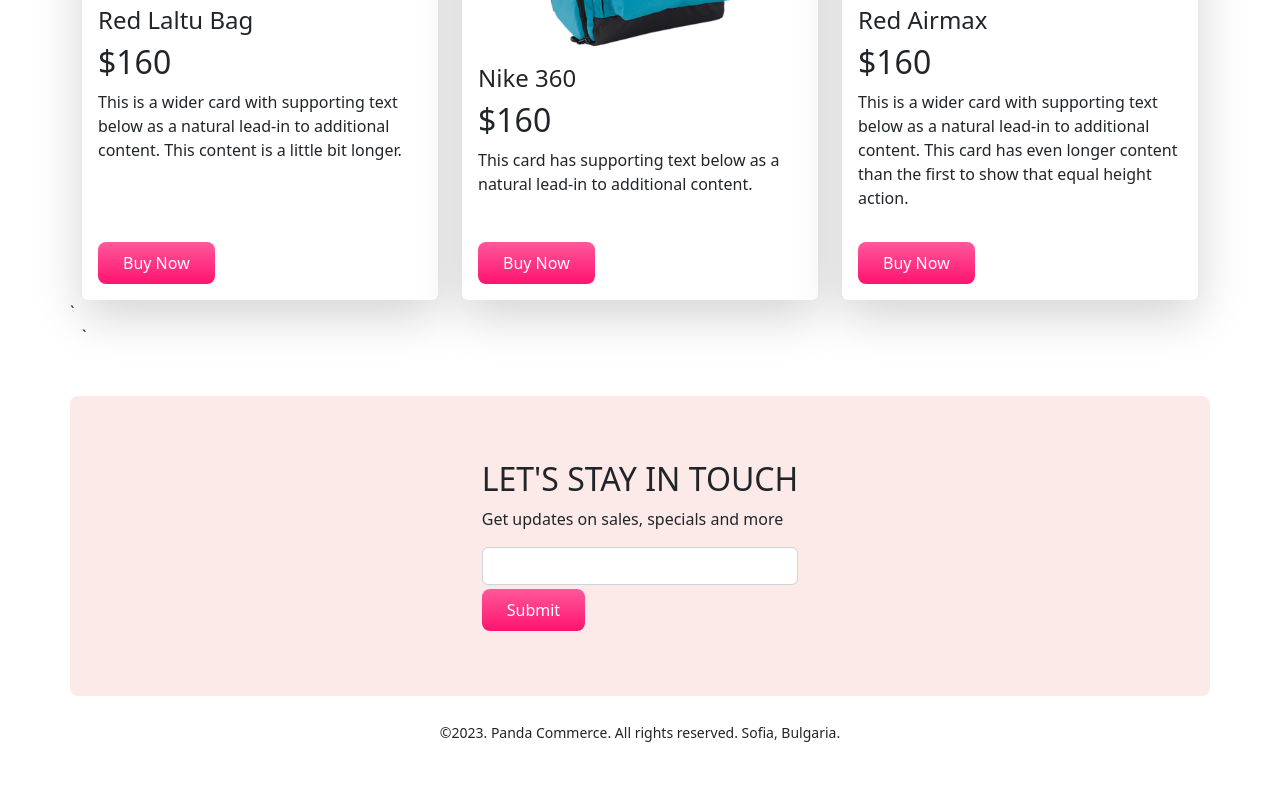
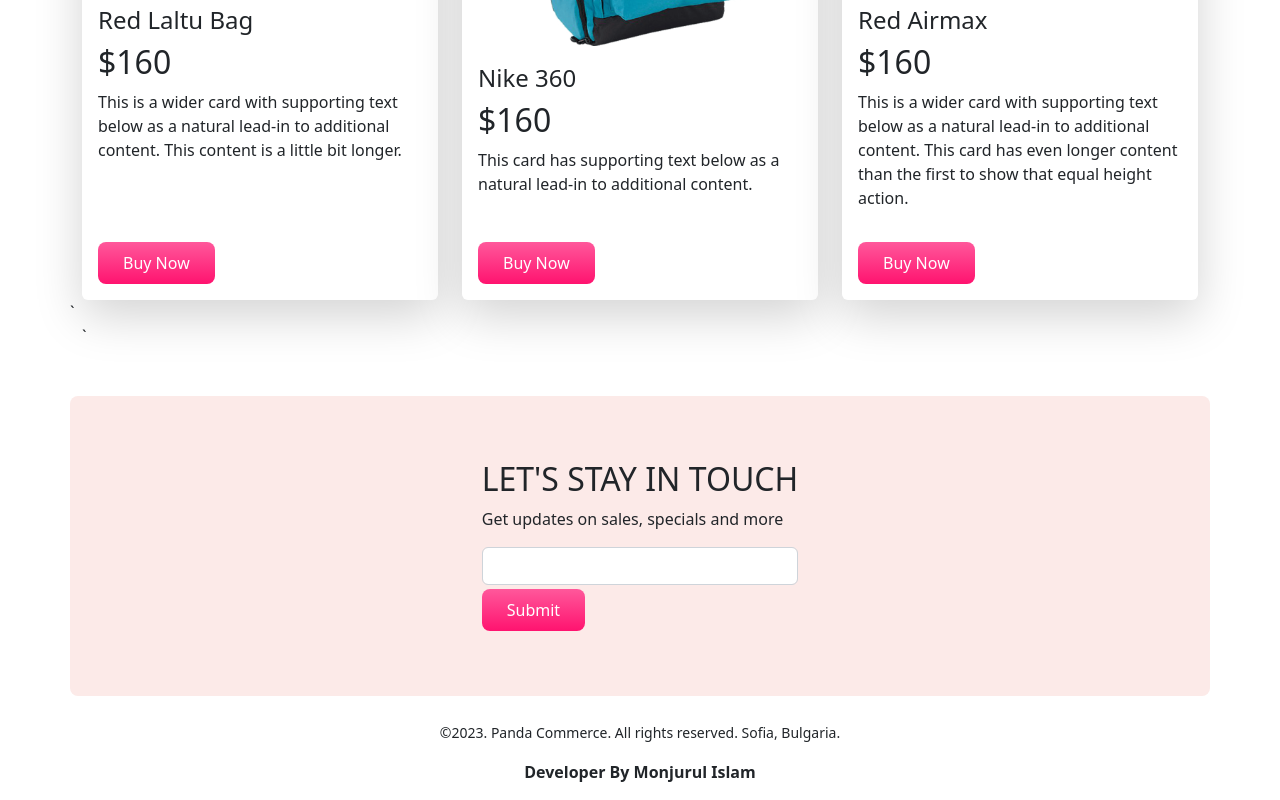
Before and after one commit to Monjurul28/panda-commerce, a plain HTML site: page index.html in a window 1280 px wide. Shown: the part 1774-2574 px from the top of the page. Before the commit the page ends 2534 px from the top, so only its background shows below. Drawn offline with nearby package versions, Linux system fonts and the light colour scheme.

Commit message:
final added

```diff
--- a/index.html
+++ b/index.html
@@ -274,6 +274,7 @@
   </main>
   <footer class="mt-4 text-center">
     <p><small>©2023. Panda Commerce. All rights reserved. Sofia, Bulgaria.</small></p>
+    <p><b>Developer By Monjurul Islam</b></p>
   </footer>
   <script src="https://cdn.jsdelivr.net/npm/bootstrap@5.2.0/dist/js/bootstrap.bundle.min.js"
     integrity="sha384-A3rJD856KowSb7dwlZdYEkO39Gagi7vIsF0jrRAoQmDKKtQBHUuLZ9AsSv4jD4Xa"
```
